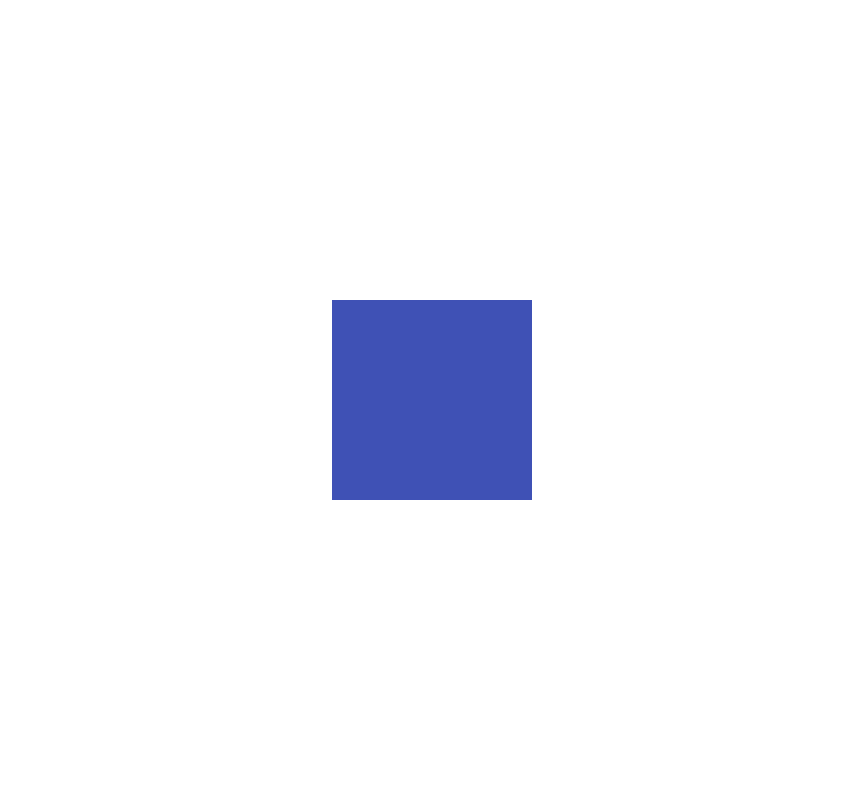
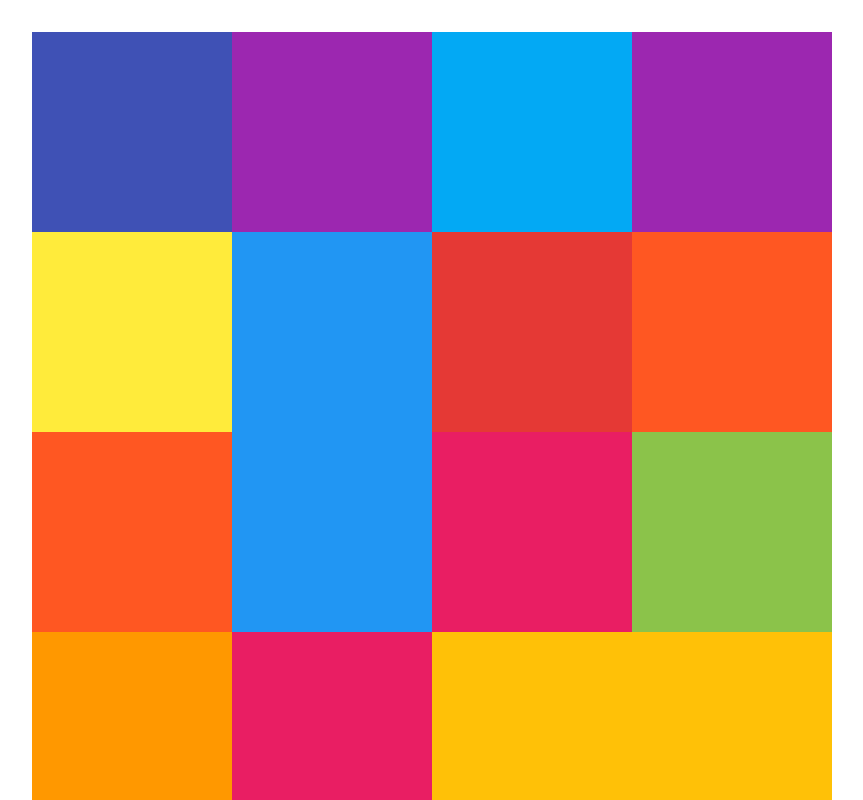
Before and after one commit to hiimchinh/learn-react, a React (Vite) app: page / in a window 1280 px wide. Shown: the top 800 px of the page, without its empty margins (208-1071 px from the left). Built offline with nearby package versions, Linux system fonts and the light colour scheme.

Commit message:
add component ColorBoxList

```diff
--- a/src/App.jsx
+++ b/src/App.jsx
@@ -1,6 +1,7 @@
 import "./App.css";
 import Clicker from "./Clicker";
 import ColorBox from "./ColorBox";
+import ColorBoxList from "./ColorBoxList";
 import ColorList from "./ColorList";
 import Counter from "./Counter";
 import DoubleDice from "./DoubleDice";
@@ -45,7 +46,8 @@ function App() {
   ];
   return (
     <>
-      <ColorBox colors={colors} />
+      <ColorBoxList colors={colors} rows={6} columns={4} />
+      {/* <ColorBox colors={colors} /> */}
       {/* <Toggler /> */}
       {/* <Counter /> */}
       {/* <Clicker message="Hello World" buttonClick="Do not click!" /> */}
--- /dev/null
+++ b/src/ColorBoxList.jsx
@@ -0,0 +1,20 @@
+import ColorBox from "./ColorBox";
+
+function ColorBoxList({ rows = 5, columns = 5, colors }) {
+  const boxes = Array(rows)
+    .fill(0)
+    .map(() => Array(columns).fill(1));
+  return (
+    <div>
+      {boxes.map((row, index) => (
+        <div style={{ display: "flex" }} key={index}>
+          {row.map((column, i) => (
+            <ColorBox key={index + i} colors={colors} />
+          ))}
+        </div>
+      ))}
+    </div>
+  );
+}
+
+export default ColorBoxList;
```
